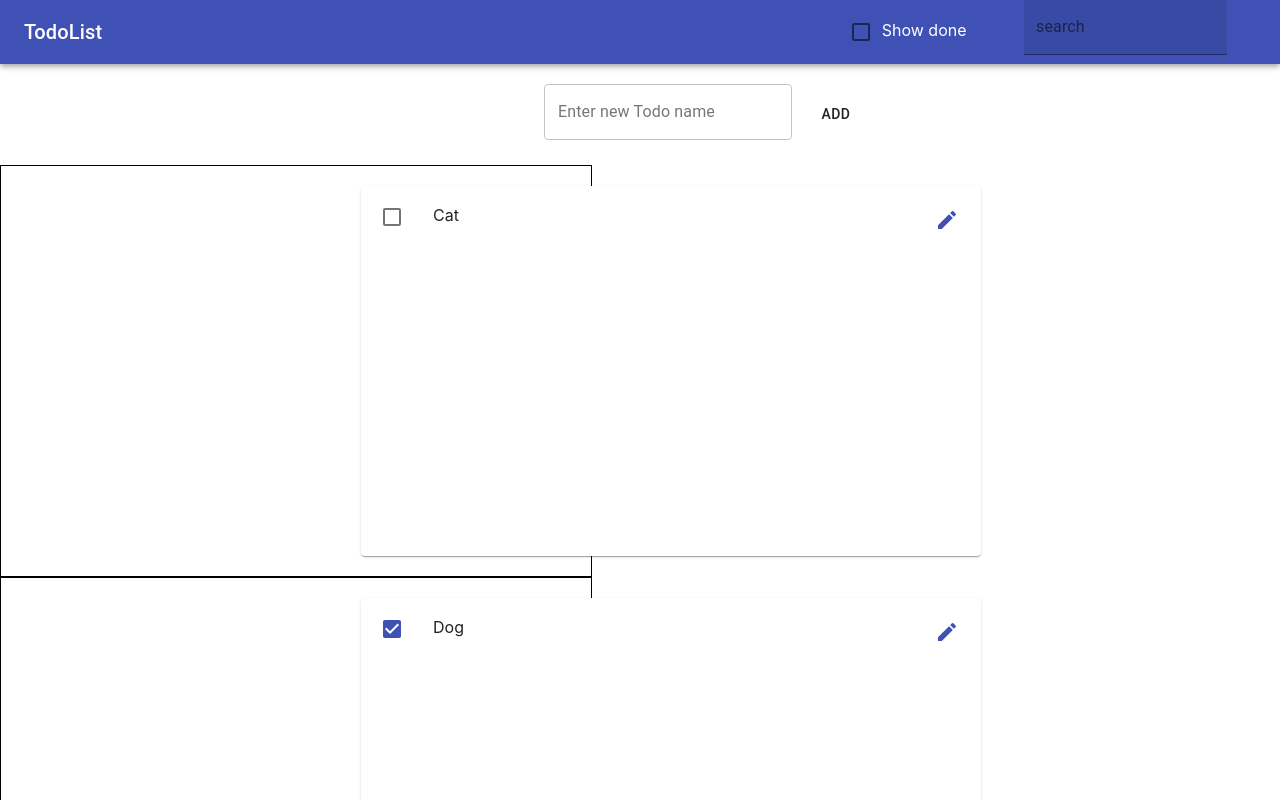
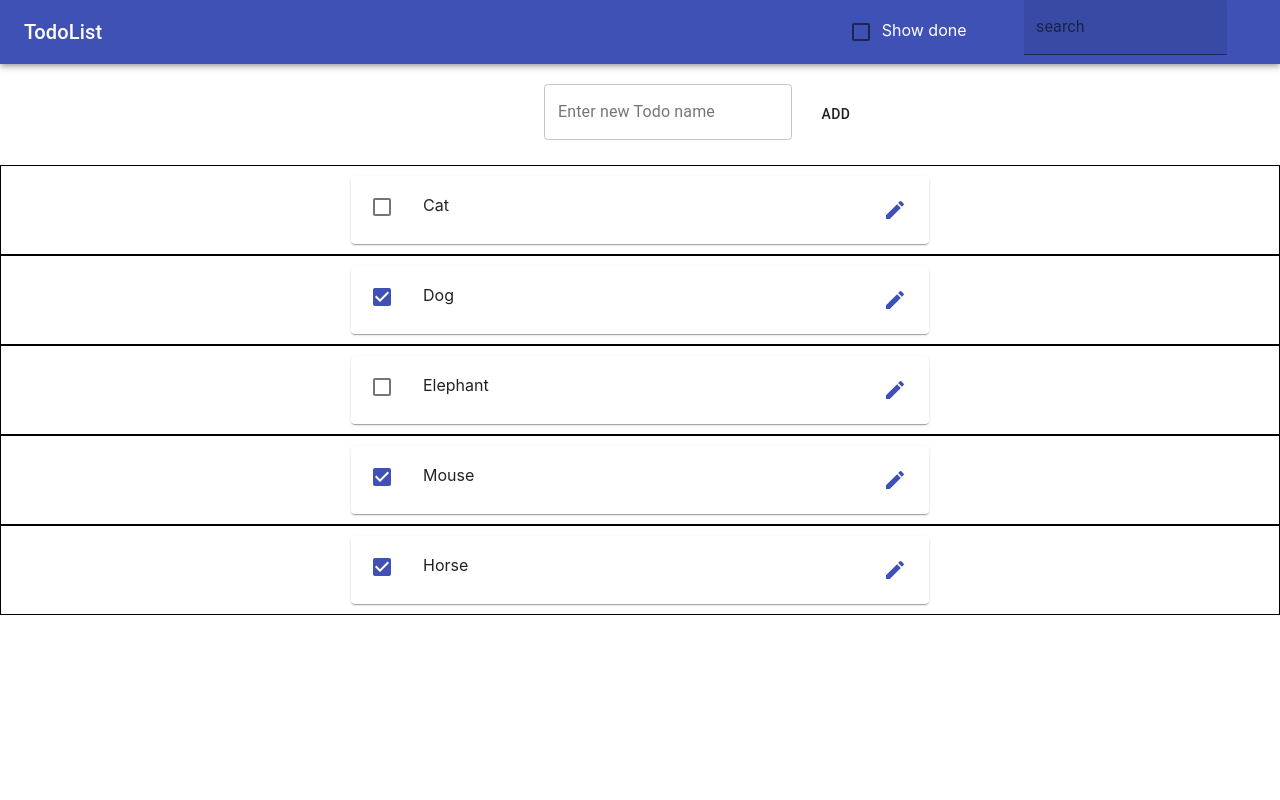
Before and after one commit to ilyajav/TodoTask, a React (Create React App) app: page /todos in a window 1280 px wide. Shown: the top 800 px of the page. Built offline with nearby package versions, Linux system fonts and the light colour scheme.

Commit message:
refactoring

```diff
--- a/src/Routes.tsx
+++ b/src/Routes.tsx
@@ -3,7 +3,7 @@ import React from 'react';
 
 import {TodoListContainer} from './pages/TodoListPage/TodoListContainer';
 
-enum ROUTING_PATHS {
+export enum ROUTING_PATHS {
     TODO_LIST_PAGE_ROUTE = '/todos',
 }
 
--- a/src/pages/TodoListPage/TodoList.module.css
+++ b/src/pages/TodoListPage/TodoList.module.css
@@ -9,3 +9,7 @@
 .icon{
     margin-left: 300px;
 }
+
+.itemBlock{
+    border: 1px solid #000000FF;
+}
--- a/src/pages/TodoListPage/TodoList.tsx
+++ b/src/pages/TodoListPage/TodoList.tsx
@@ -1,7 +1,7 @@
 import React, {ChangeEvent} from 'react';
 import {
     Box,
-    Checkbox,
+    Checkbox, Container,
     Grid,
     IconButton, Paper,
 } from '@material-ui/core';
@@ -31,15 +31,13 @@ export const Todo = React.memo((
     const styles = {
         Paper: {
             padding: 10,
-            height: 350,
-            width: 600,
             overflowY: 'auto' as 'auto',
             margin: '10px 350px',
         },
     };
 
     return (
-        <Box>
+        <Box className={style.itemBlock}>
             <Paper style={styles.Paper}>
                 <Grid container direction="row" justifyContent="space-between">
                     <div>
--- a/src/pages/TodoListPage/TodoListContainer.tsx
+++ b/src/pages/TodoListPage/TodoListContainer.tsx
@@ -9,8 +9,6 @@ import {
     changeTodoStatus,
     TodosType,
 } from './index';
-
-import style from './TodosContainer.module.css';
 
 enum PARAMS {
     SHOW_DONE = 'showDone',
@@ -49,7 +47,7 @@ export const TodoListContainer = () => {
             <AddItemForm formText="Enter new Todo name" />
             {
                 filteredTodo.map(td => (
-                    <div key={td.id} className={style.item}>
+                    <div key={td.id}>
                         <Todo
                             onChangeTodoStatus={onChangeTodoStatus}
                             todoTitle={td.title}
--- a/src/pages/TodoListPage/TodosContainer.module.css
+++ /dev/null
@@ -1,5 +0,0 @@
-.item{
-    border: 1px solid #000000FF;
-    padding: 10px;
-    width: 570px;
-}
--- a/src/pages/TodoListPage/compnents/Header/Header.tsx
+++ b/src/pages/TodoListPage/compnents/Header/Header.tsx
@@ -12,6 +12,7 @@ import React, {
     useState,
 } from 'react';
 import {useHistory} from 'react-router-dom';
+import {ROUTING_PATHS} from '../../../../Routes';
 
 export const Header = () => {
     const history = useHistory();
@@ -21,7 +22,7 @@ export const Header = () => {
         if (searchText) {
             history.push(`?searchText=${searchText}`);
         } else {
-            history.push('/todos');
+            history.push(ROUTING_PATHS.TODO_LIST_PAGE_ROUTE);
         }
     }, [searchText, history]);
 
```
